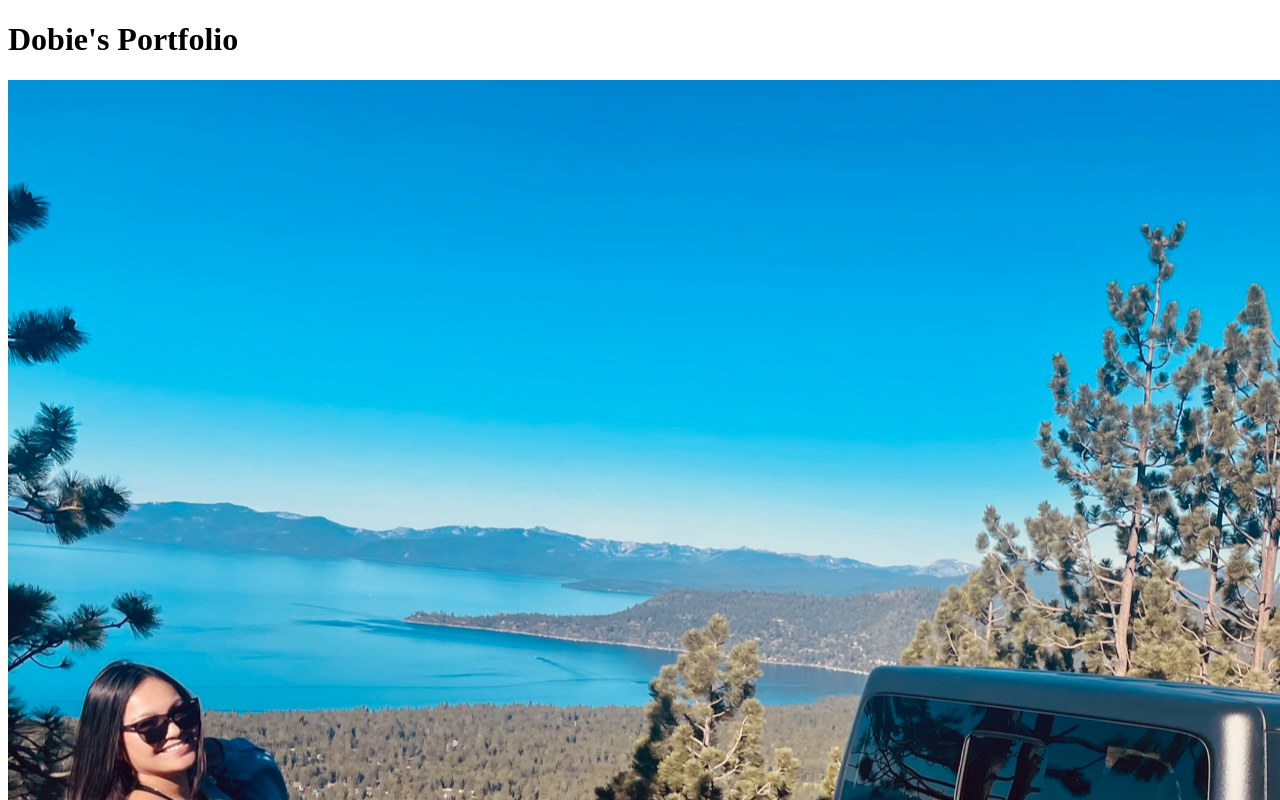
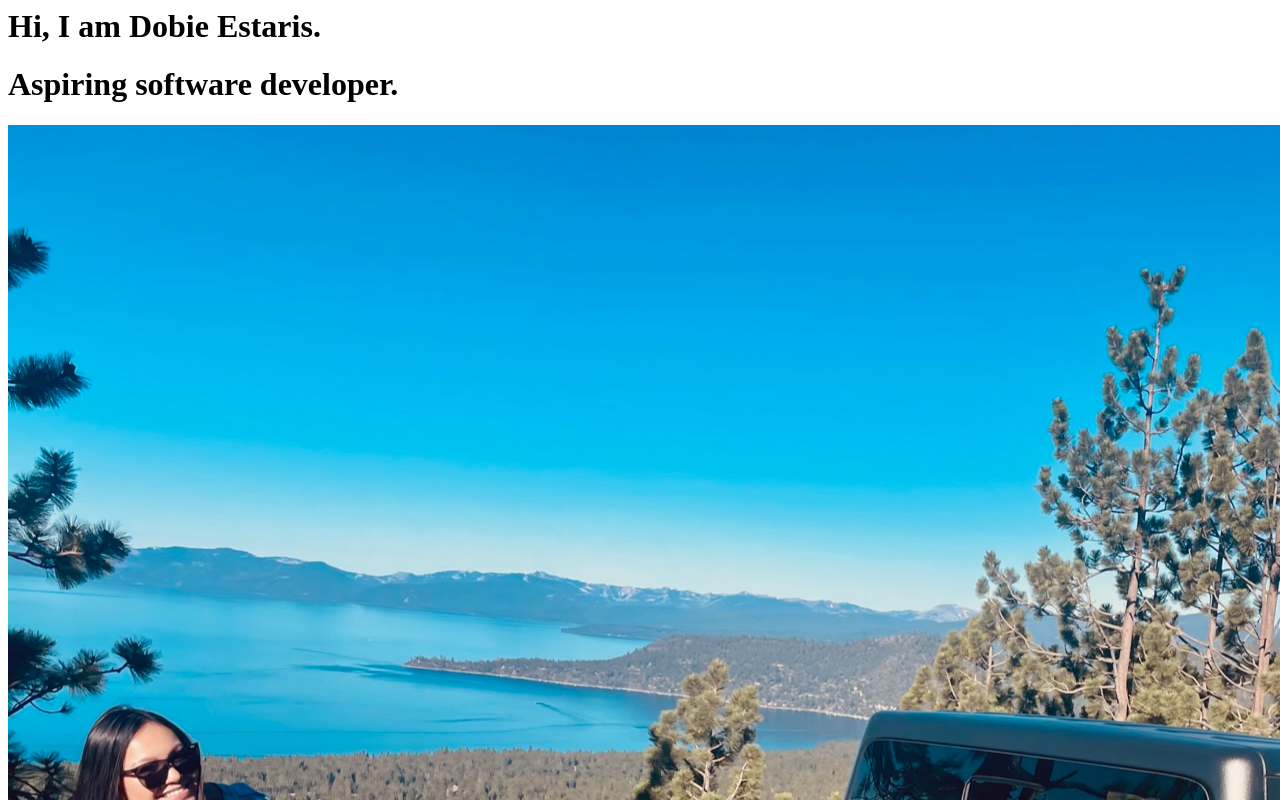
Before and after one commit to Dobiecodes/dobiecodes.github.io, a plain HTML site: page index.html in a window 1280 px wide. Shown: the top 800 px of the page. Drawn offline with Linux system fonts and the light colour scheme.

Commit message:
Update index.html

```diff
--- a/index.html
+++ b/index.html
@@ -1,4 +1,6 @@
+<html>
 <!DOCTYPE html>
-<h1>Dobie's Portfolio</h1>
+<h1>Hi, I am Dobie Estaris.</h1>
+<h1> Aspiring software developer.</h1>
 <img src = "./IMG_8625.jpg" />
 </html>
```
